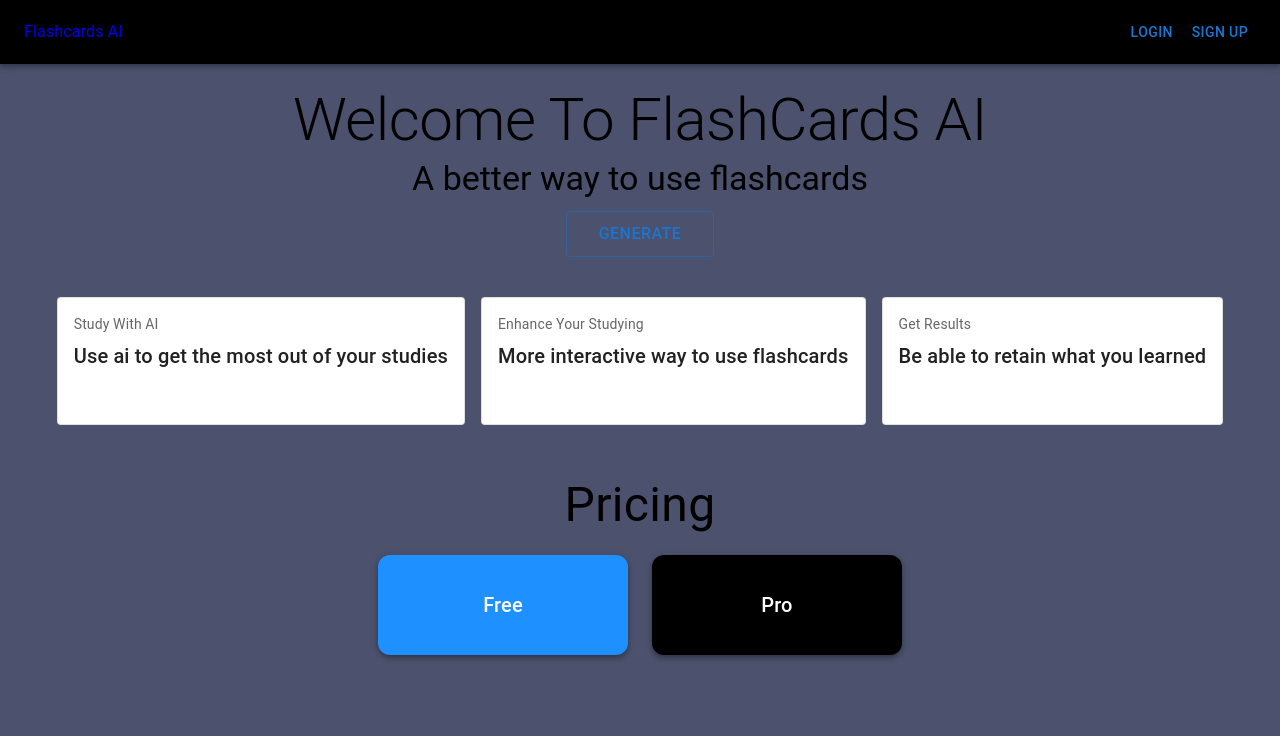
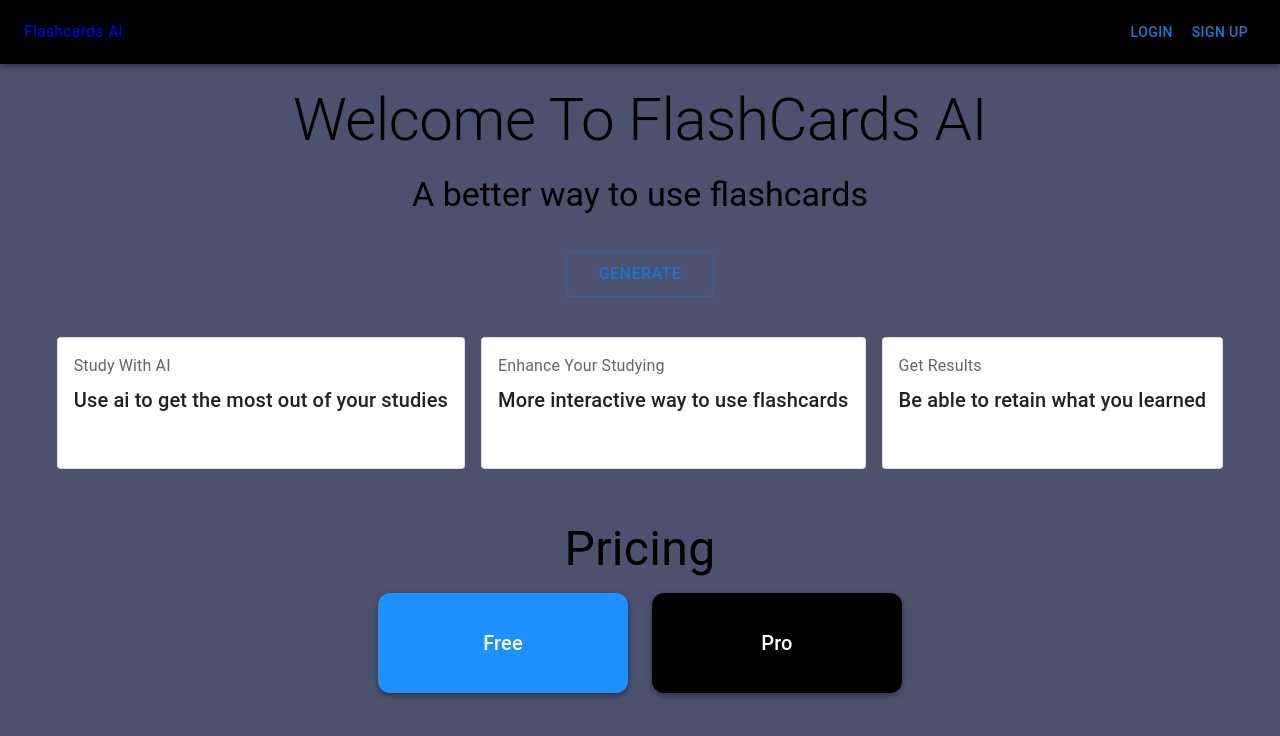
Before and after one commit to MarleyWulf/AI-Flashcards, a Next.js app: page / in a window 1280 px wide. Shown: the top 736 px of the page. Built offline with nearby package versions, Linux system fonts and the light colour scheme; no server answers.

Commit message:
Fixed some problems with pages not loading right

```diff
--- a/app/components/cards.js
+++ b/app/components/cards.js
@@ -17,10 +17,21 @@ const bull = (
 
 function Cards({ title, mainText, description, quote, buttonText, onClick }) {
   return (
-    <Box sx={{ minWidth: 275 }}>
-      <Card variant="outlined">
+    <Box
+      sx={{
+        minWidth: { xs: 200, sm: 250, md: 275 },
+        maxWidth: { xs: 300, sm: 400, md: 450 },
+        margin: "auto",
+        // padding: { xs: 2, sm: 3, md: 4 },
+      }}
+    >
+      <Card variant="outlined" sx={{ height: "100%" }}>
         <CardContent>
-          <Typography sx={{ fontSize: 14 }} color="text.secondary" gutterBottom>
+          <Typography
+            sx={{ fontSize: { xs: 12, sm: 14, md: 16 } }}
+            color="text.secondary"
+            gutterBottom
+          >
             {title}
           </Typography>
           <Typography variant="h6" component="div">
--- a/app/firebase.js
+++ b/app/firebase.js
@@ -1,7 +1,8 @@
 // Import the functions you need from the SDKs you need
 import { initializeApp } from "firebase/app";
 import { getAnalytics } from "firebase/analytics";
-import {getAuth} from "firebase/auth"
+import { getAuth } from "firebase/auth";
+import { getFirestore } from "firebase/firestore";
 // TODO: Add SDKs for Firebase products that you want to use
 // https://firebase.google.com/docs/web/setup#available-libraries
 
@@ -14,7 +15,7 @@ const firebaseConfig = {
   storageBucket: "aiflashcards-9361c.appspot.com",
   messagingSenderId: "534937652199",
   appId: "1:534937652199:web:095124a762f638c8ec8b42",
-  measurementId: "G-V7SZPQNM4E"
+  measurementId: "G-V7SZPQNM4E",
 };
 
 // Initialize Firebase
--- a/app/page.js
+++ b/app/page.js
@@ -4,9 +4,9 @@ import Link from "next/link";
 import { Box, Typography, Stack, Button } from "@mui/material";
 import Cards from "./components/cards";
 import ToolBar from "../app/components/ToolBar";
-// import ToolBar from "./components/ToolBar";
+
 import { useClerk } from "@clerk/nextjs";
-import getStripe from "@/utils/get-stripe";
+import getStripe from "../utils/get-stripe";
 
 let cardsinfo = [
   {
@@ -48,7 +48,16 @@ export default function Home() {
   ];
 
   return (
-    <Box width="100vw" height="100vh" sx={{ backgroundColor: "#4c516d" }}>
+    <Box
+      width="100vw"
+      height="100vh"
+      sx={{
+        backgroundColor: "#4c516d",
+        minHeight: "100vh", // Ensures the background covers the entire viewport
+        display: "flex", // Flexbox layout to handle content flow
+        flexDirection: "column", // Column layout to stack items vertically
+      }}
+    >
       <ToolBar loginLink={"/Log-in"} signUpLink={"/Sign-up"} />
       <Stack
         sx={{ alignItems: "center", mt: "20px", px: { xs: 2, sm: 4, md: 6 } }}
@@ -62,6 +71,7 @@ export default function Home() {
               sm: "h3.fontSize",
               md: "h2.fontSize",
             },
+            mb: 2,
           }}
         >
           Welcome To FlashCards AI
@@ -75,6 +85,7 @@ export default function Home() {
               sm: "h5.fontSize",
               md: "h4.fontSize",
             },
+            mb: 3,
           }}
         >
           A better way to use flashcards
@@ -98,12 +109,25 @@ export default function Home() {
           </Link>
         </Button>
 
-        <Stack direction="row" spacing={2} sx={{ mt: "40px" }}>
+        <Stack
+          direction="row"
+          spacing={2}
+          sx={{
+            mt: { xs: "20px", sm: "30px", md: "40px" },
+            flexWrap: "wrap", // Wrap items on small screens
+            justifyContent: "center",
+          }}
+        >
           {cardsinfo.map((card, index) => (
             <Cards key={index} title={card.title} mainText={card.mainText} />
           ))}
         </Stack>
-        <Stack sx={{ alignItems: "center", mt: "50px" }}>
+        <Stack
+          sx={{
+            alignItems: "center",
+            mt: { xs: "30px", sm: "40px", md: "50px" },
+          }}
+        >
           <Typography
             variant="h4"
             align="center"
@@ -120,13 +144,17 @@ export default function Home() {
           <Stack
             direction="row"
             spacing={3}
-            sx={{ alignItems: "center", mt: "20px" }}
+            sx={{
+              alignItems: "center",
+              mt: { xs: "10px", sm: "15px", md: "15px" },
+              justifyContent: "center",
+            }}
           >
             <Button
               variant="contained"
               sx={{
-                width: "250px",
-                height: "100px",
+                width: { xs: "150px", sm: "200px", md: "250px" },
+                height: { xs: "80px", sm: "90px", md: "100px" },
                 borderRadius: "12px",
                 boxShadow: 4,
                 textTransform: "none",
@@ -152,8 +180,8 @@ export default function Home() {
               onClick={handleSubmit}
               variant="contained"
               sx={{
-                width: "250px",
-                height: "100px",
+                width: { xs: "150px", sm: "200px", md: "250px" },
+                height: { xs: "80px", sm: "90px", md: "100px" },
                 borderRadius: "12px",
                 boxShadow: 4,
                 textTransform: "none",
@@ -172,12 +200,6 @@ export default function Home() {
               <Typography variant="h6">Pro</Typography>
             </Button>
           </Stack>
-          {/* <Button
-            variant="outline"
-            onClick={() => signOut({ redirectUrl: "/" })}
-          >
-            Sign Out
-          </Button> */}
         </Stack>
       </Stack>
     </Box>
```
Also changed, not shown: app/Generate/page.js (+11 -4 lines), components/ToolBar.js (deleted, +0 -38 lines).
